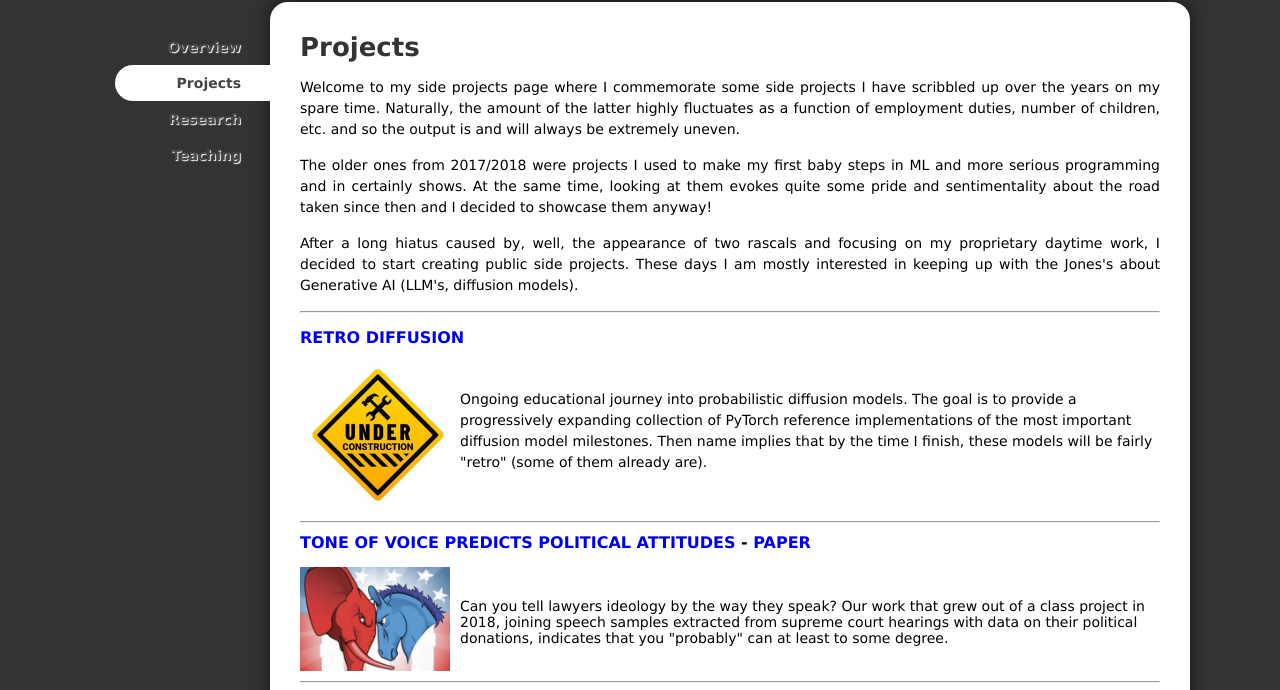
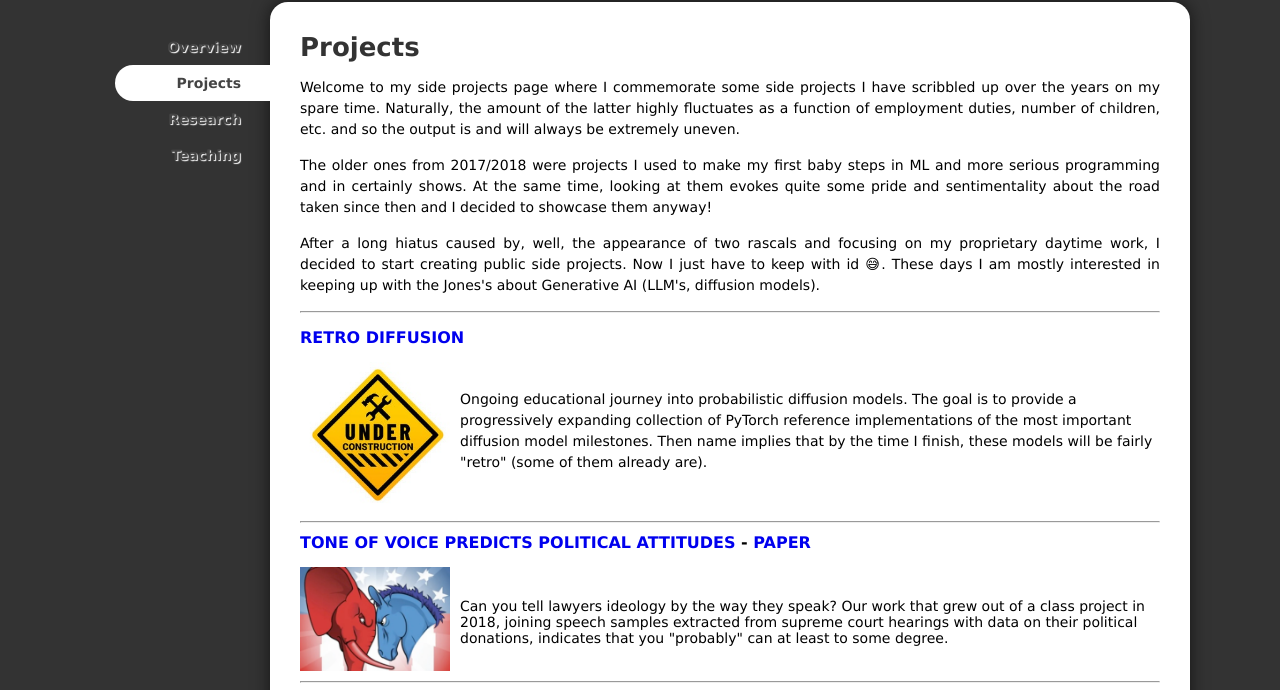
Before and after one commit to Moosquibe/Website, a plain HTML site: page public/projects.html in a window 1280 px wide. Shown: the part 71-761 px from the top of the page. Drawn offline with Linux system fonts and the light colour scheme.

Commit message:
add emoji

```diff
--- a/public/projects.html
+++ b/public/projects.html
@@ -52,7 +52,7 @@
                     <p align="justify">The older ones from 2017/2018 were projects I used to make my first baby steps in ML and more serious programming and in certainly shows. At the same time, looking at them evokes quite some pride and sentimentality about the road taken since then and I decided to showcase them anyway!
                     </p>
 
-                    <p align="justify">After a long hiatus caused by, well, the appearance of two rascals and focusing on my proprietary daytime work, I decided to start creating public side projects. These days I am mostly interested in keeping up with the Jones's about Generative AI (LLM's, diffusion models).<hr>
+                    <p align="justify">After a long hiatus caused by, well, the appearance of two rascals and focusing on my proprietary daytime work, I decided to start creating public side projects. Now I just have to keep with id &#128517;. These days I am mostly interested in keeping up with the Jones's about Generative AI (LLM's, diffusion models).<hr>
                     </p>
 
                 </div>
```
